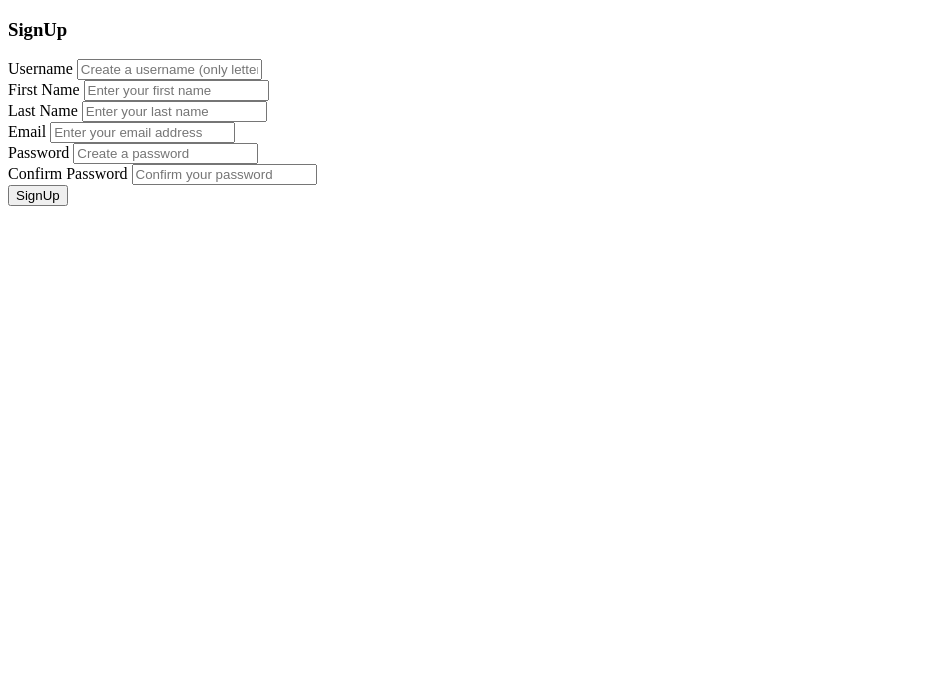
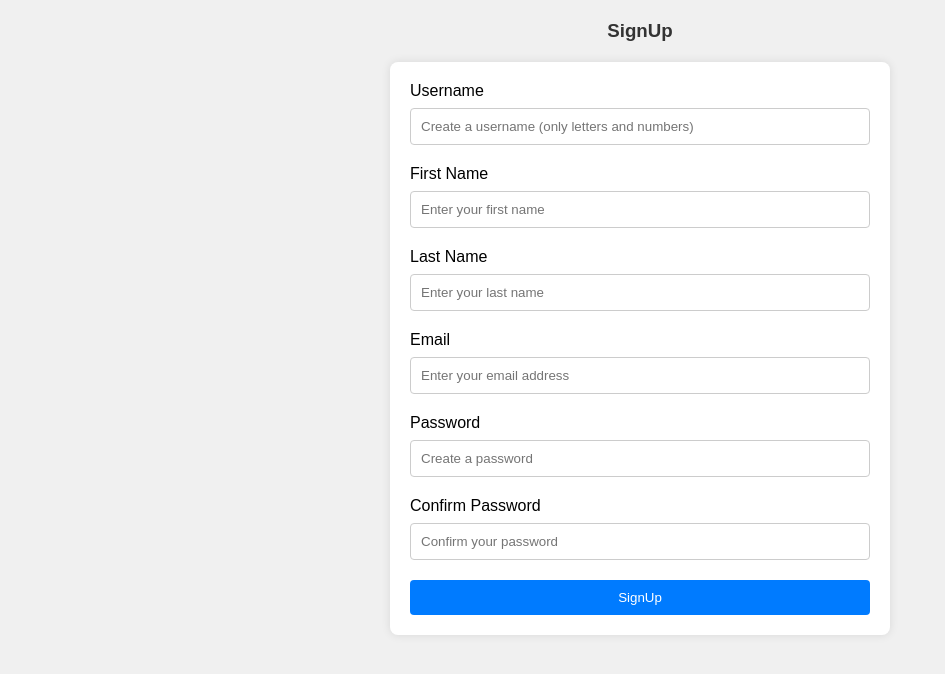
Before and after one commit to pranjalipudasaini/Farmish, a Django app: page /signup in a window 1280 px wide. Shown: the top 674 px of the page, without its empty margins (0-945 px from the left). Run offline with Django 5.2, Linux system fonts and the light colour scheme.

Commit message:
modified

```diff
--- /dev/null
+++ b/templates/authentication/css/signup.css
@@ -0,0 +1,83 @@
+* {
+    margin: 0;
+    padding: 0;
+    box-sizing: border-box;
+}
+
+body {
+    font-family: Arial, sans-serif;
+    background-color: #f0f0f0;
+    padding: 20px;
+}
+
+h3 {
+    color: #333;
+    text-align: center;
+    margin-bottom: 20px;
+}
+
+form {
+    background-color: #fff;
+    padding: 20px;
+    border-radius: 8px;
+    box-shadow: 0 0 10px rgba(0, 0, 0, 0.1);
+    max-width: 500px;
+    margin: 20px auto;
+}
+
+label {
+    display: block;
+    margin-bottom: 8px;
+}
+
+input[type="text"],
+input[type="email"],
+input[type="password"] {
+    width: 100%;
+    padding: 10px;
+    margin-bottom: 20px;
+    border: 1px solid #ccc;
+    border-radius: 4px;
+}
+
+button[type="submit"] {
+    background-color: #007bff;
+    color: white;
+    padding: 10px 20px;
+    border: none;
+    border-radius: 4px;
+    cursor: pointer;
+    display: block;
+    width: 100%;
+}
+
+button[type="submit"]:hover {
+    background-color: #0056b3;
+}
+
+.alert {
+    padding: 15px;
+    background-color: #f44336; /* Red */
+    color: white;
+    margin-bottom: 20px;
+    border-radius: 4px;
+}
+
+.alert-dismissible .close {
+    float: right;
+    font-size: 20px;
+    line-height: 20px;
+    cursor: pointer;
+}
+
+.alert-success {
+    background-color: #4CAF50; /* Green */
+}
+
+.alert-info {
+    background-color: #2196F3; /* Blue */
+}
+
+.alert-warning {
+    background-color: #ff9800; /* Orange */
+}
--- a/templates/authentication/signup.html
+++ b/templates/authentication/signup.html
@@ -3,6 +3,7 @@
 <head>
     <meta charset="UTF-8">
     <meta name="viewport" content="width=device-width, initial-scale=1.0">
+    <link rel="stylesheet" href="/css/signup.css">
     <title>SignUp</title>
 </head>
 <body>
```
Also changed, not shown: templates/authentication/css/signin.css (added), templates/authentication/images/farmersmarketdisplay.jpeg (added).
